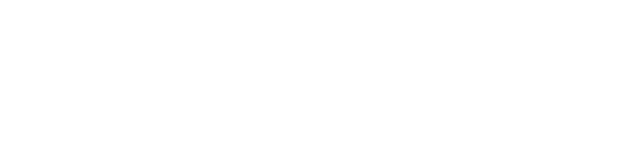
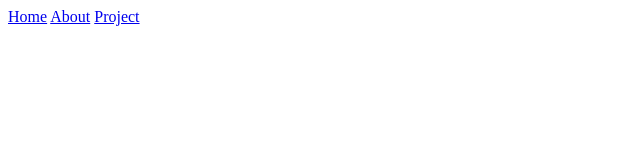
Before and after one commit to KaChryssie/Portfolio, a plain HTML site: page Portfolio.html in a window 1280 px wide. Shown: the whole page, without its empty margins (0-640 px from the left). Drawn offline with Linux system fonts and the light colour scheme.

Commit message:
Add the navigation bar

```diff
--- a/Portfolio.html
+++ b/Portfolio.html
@@ -1,5 +1,17 @@
 <!DOCTYPE html>
 <html>
-    <head></head>
-    <body></body>
+    <head>
+        <meta charset="utf-8">
+<meta name="viewport" content="width=device-width" initial-scale="1.0">
+<title>Portfolio</title>
+<link rel="stylesheet" type="text/css" href="Portfolio.css"/>
+</head>
+    <body>
+        <div class="topnav">
+            <a href="home">Home</a>
+        <a href="about">About</a>
+        <a href="project">Project</a>
+
+        </div>
+    </body>
 </html>
```
